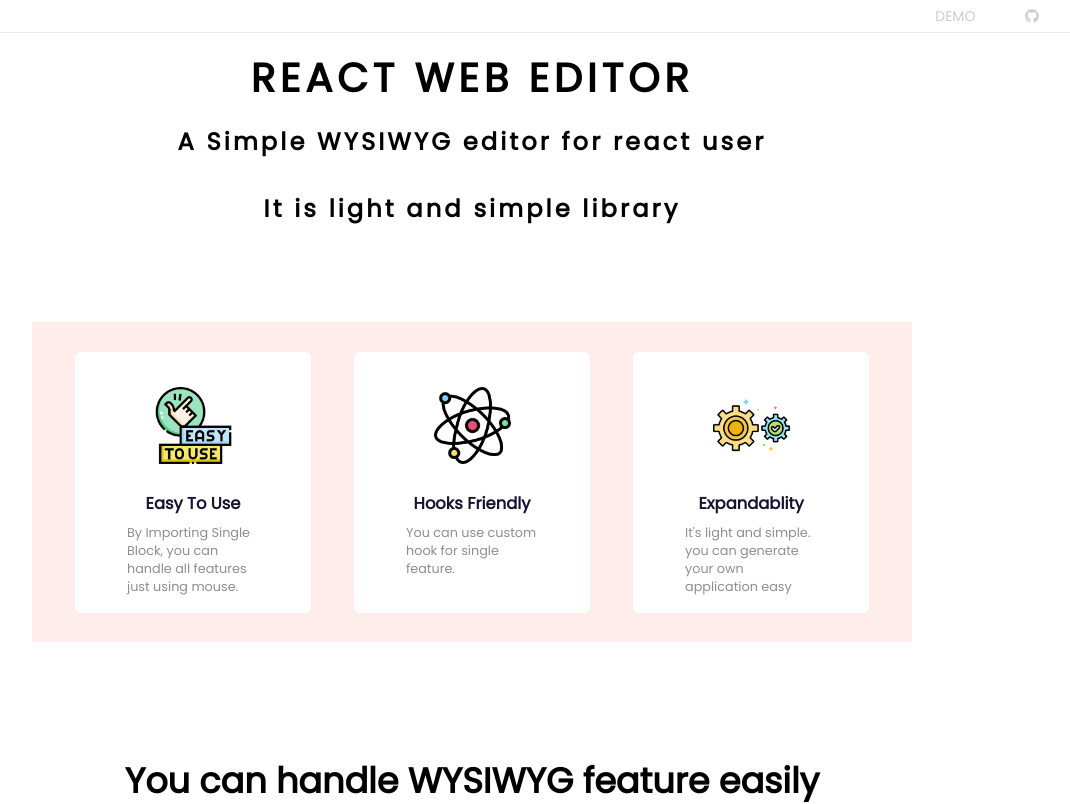
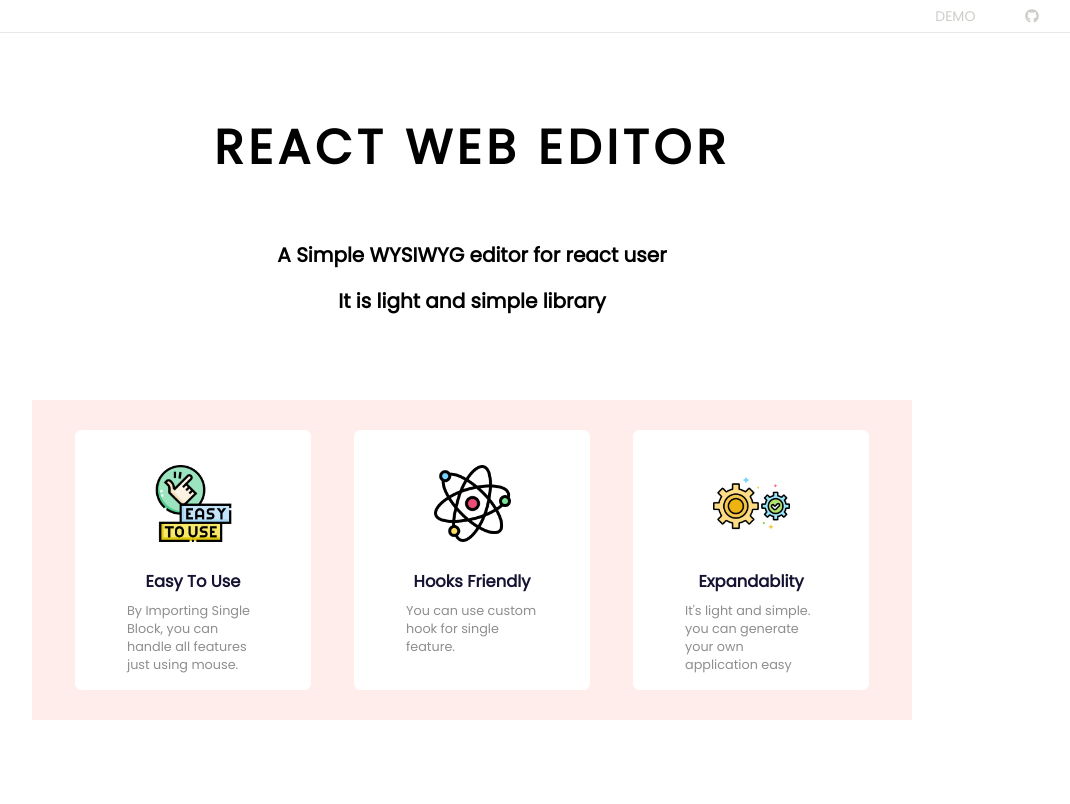
Before and after one commit to CHEWCHEWW/react-web-editor-website, a Next.js app: page / in a window 1280 px wide. Shown: the top 804 px of the page, without its empty margins (168-1238 px from the left). Built offline with nearby package versions, Linux system fonts and the light colour scheme.

Commit message:
[ADD]: MainButton Component

```diff
--- a/src/components/MainTitleSection/index.tsx
+++ b/src/components/MainTitleSection/index.tsx
@@ -5,17 +5,27 @@ import Description from "../shared/Description";
 
 const MainTitleSection: React.FC = (): React.ReactElement => {
   return (
-    <section>
+    <MainSection>
       <Title>REACT WEB EDITOR</Title>
       <Description>A Simple WYSIWYG editor for react user</Description>
       <Description>It is light and simple library</Description>
-    </section>
+
+    </MainSection>
   );
 };
 
+const MainSection = styled.section`
+  display: flex;
+  flex-direction: column;
+  align-items: center;
+  width: 60rem;
+  height: 15rem;
+  margin: 5rem 0  0;
+`;
+
 const Title = styled.h1`
-  margin: 3rem 0 0 0;
-  font-size: 2.5rem;
+  margin: 2rem 0 3rem 0;
+  font-size: 3rem;
   letter-spacing: 0.3rem;
 `;
 
--- a/src/pages/index.tsx
+++ b/src/pages/index.tsx
@@ -9,6 +9,7 @@ import DragAndDropSection from "../components/DragAndDropSection";
 import Footer from "../components/Footer";
 import Header from "../components/Header";
 import HookSection from "../components/HookSection";
+import MainTitleSection from "../components/MainTitleSection";
 import StyleEditorSection from "../components/StyleEditorSection";
 import SummerizeCardSection from "../components/SummerizeCardSection";
 import TextEditorSection from "../components/TextEditorSection";
@@ -33,9 +34,7 @@ const Page: React.FC = (): React.ReactElement => {
             <FontAwesomeIcon icon={faGithub} />
           </MenuName>
         </Header>
-        <Title>REACT WEB EDITOR</Title>
-        <Description>A Simple WYSIWYG editor for react user</Description>
-        <Description>It is light and simple library</Description>
+        <MainTitleSection />
         <SummerizeCardSection />
         <StyleEditorSection />
         <TextEditorSection />
@@ -56,17 +55,6 @@ const PageWrapper = styled.div`
   font-family: "Poppins", serif;
 `;
 
-const Title = styled.h1`
-  margin: 3rem 0 0 0;
-  font-size: 2.5rem;
-  letter-spacing: 0.3rem;
-`;
-
-const Description = styled.h1`
-  font-size: 1.5rem;
-  letter-spacing: 0.2rem;
-`;
-
 const MenuName = styled.a`
   display: flex;
   align-items: center;
```
Also changed, not shown: src/components/MainButton/index.tsx (added, +29 -0 lines), 1 other file (tests, documents, lock files or other folders).
